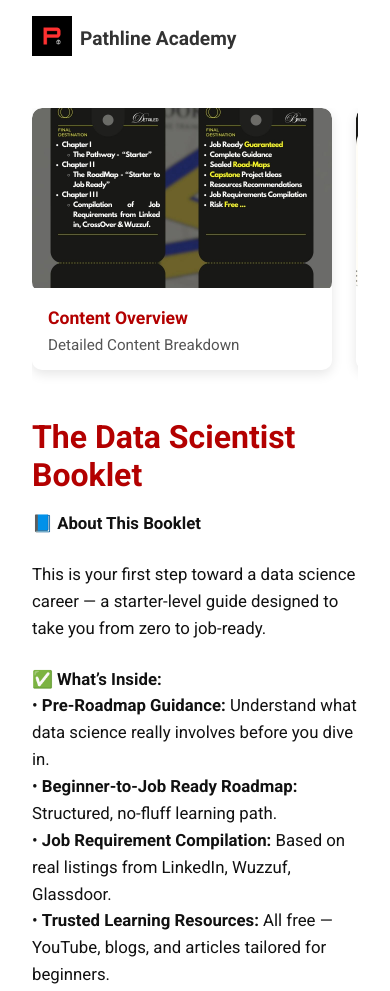
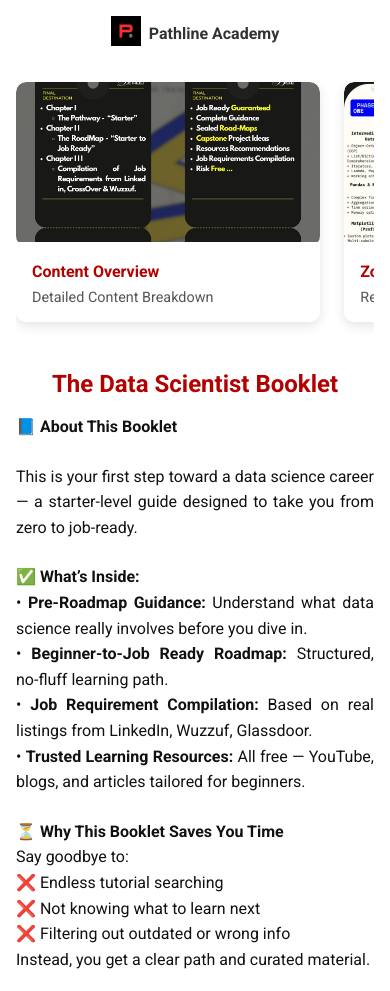
Before and after one commit to AdelSobhy/PTA, a plain HTML site: page TheDataScientist.html in a window 390 px wide. Shown: the top 991 px of the page. Drawn offline with nearby package versions, Linux system fonts and the light colour scheme.

Commit message:
TheDataScientist.html

```diff
--- a/TheDataScientist.html
+++ b/TheDataScientist.html
@@ -2,7 +2,7 @@
 <html lang="en">
 <head>
   <meta charset="UTF-8" />
-  <meta name="viewport" content="width=device-width, initial-scale=1.0" />
+  <meta name="viewport" content="width=device-width, initial-scale=1.0, viewport-fit=cover" />
   <title>The Data Scientist Booklet</title>
   <link href="https://fonts.googleapis.com/css2?family=Roboto:wght@400;700&display=swap" rel="stylesheet">
   <link href="https://cdn.jsdelivr.net/npm/lightbox2@2/dist/css/lightbox.min.css" rel="stylesheet">
@@ -135,6 +135,69 @@
       background: var(--gray-bg);
       color: #555;
     }
+
+    /* Responsive Fixes for Mobile */
+    @media (max-width: 768px) {
+      header {
+        flex-direction: row;
+        justify-content: center;
+        padding: 1rem;
+      }
+
+      header img {
+        height: 30px;
+      }
+
+      header span {
+        font-size: 1rem;
+        text-align: center;
+      }
+
+      .container {
+        padding: 1rem;
+      }
+
+      .card {
+        min-width: 85%;
+        max-width: 85%;
+      }
+
+      .card img {
+        height: 160px;
+      }
+
+      .card .info h3 {
+        font-size: 1rem;
+      }
+
+      .card .info p {
+        font-size: 0.9rem;
+      }
+
+      .details h1 {
+        font-size: 1.5rem;
+        text-align: center;
+      }
+
+      .details p {
+        font-size: 1rem;
+        text-align: justify;
+      }
+
+      .enroll-btn {
+        display: block;
+        text-align: center;
+        margin: auto;
+        margin-top: 1rem;
+        width: fit-content;
+        font-size: 0.95rem;
+      }
+
+      footer {
+        font-size: 0.8rem;
+        padding: 0.8rem;
+      }
+    }
   </style>
 </head>
 <body>
```
Lines whose indentation alone changed are shown as unchanged.
